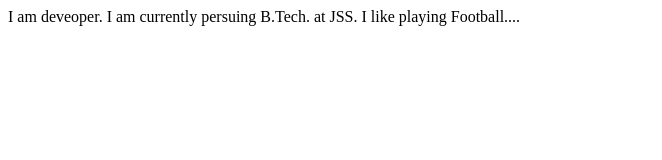
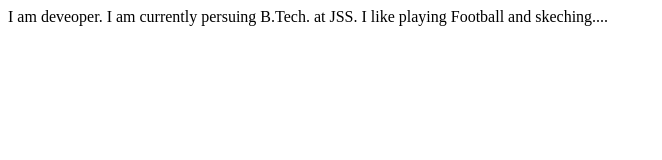
Before and after one commit to DSC-JSS-NOIDA/gdgtestrepo2, a plain HTML site: page DIR2/aboutme.html in a window 1280 px wide. Shown: the whole page, without its empty margins (0-662 px from the left). Drawn offline with Linux system fonts and the light colour scheme.

Commit message:
Update aboutme.html

```diff
--- a/DIR2/aboutme.html
+++ b/DIR2/aboutme.html
@@ -6,7 +6,7 @@
 <body>
 
 	<div>
-		I am deveoper. I am currently persuing B.Tech. at JSS. I like playing Football....
+		I am deveoper. I am currently persuing B.Tech. at JSS. I like playing Football and skeching....
 	</div>
 
 <!-- Add your details in a new div tag as shown above-->
```
